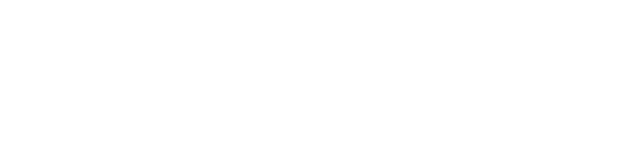
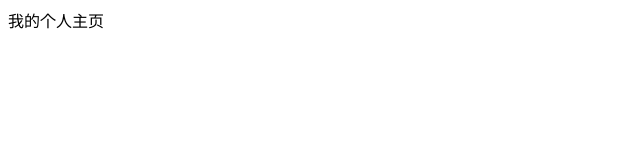
Before and after one commit to ZYH444/ZYH444.github.io, a plain HTML site: page index.html in a window 1280 px wide. Shown: the whole page, without its empty margins (0-640 px from the left). Drawn offline with Linux system fonts and the light colour scheme.

Commit message:
Update index.html

```diff
--- a/index.html
+++ b/index.html
@@ -5,6 +5,6 @@
     <title>Title</title>
 </head>
 <body>
-
+<div>我的个人主页</div>
 </body>
 </html>
```
